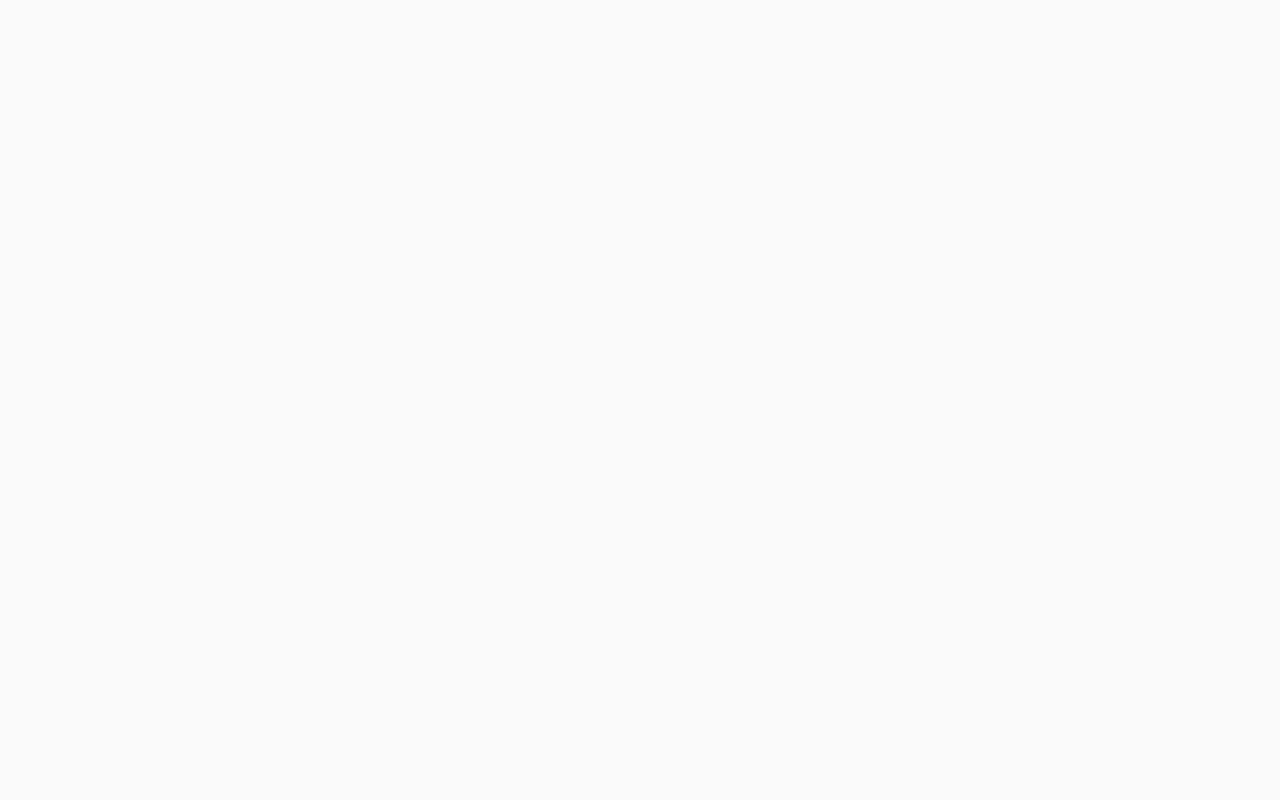
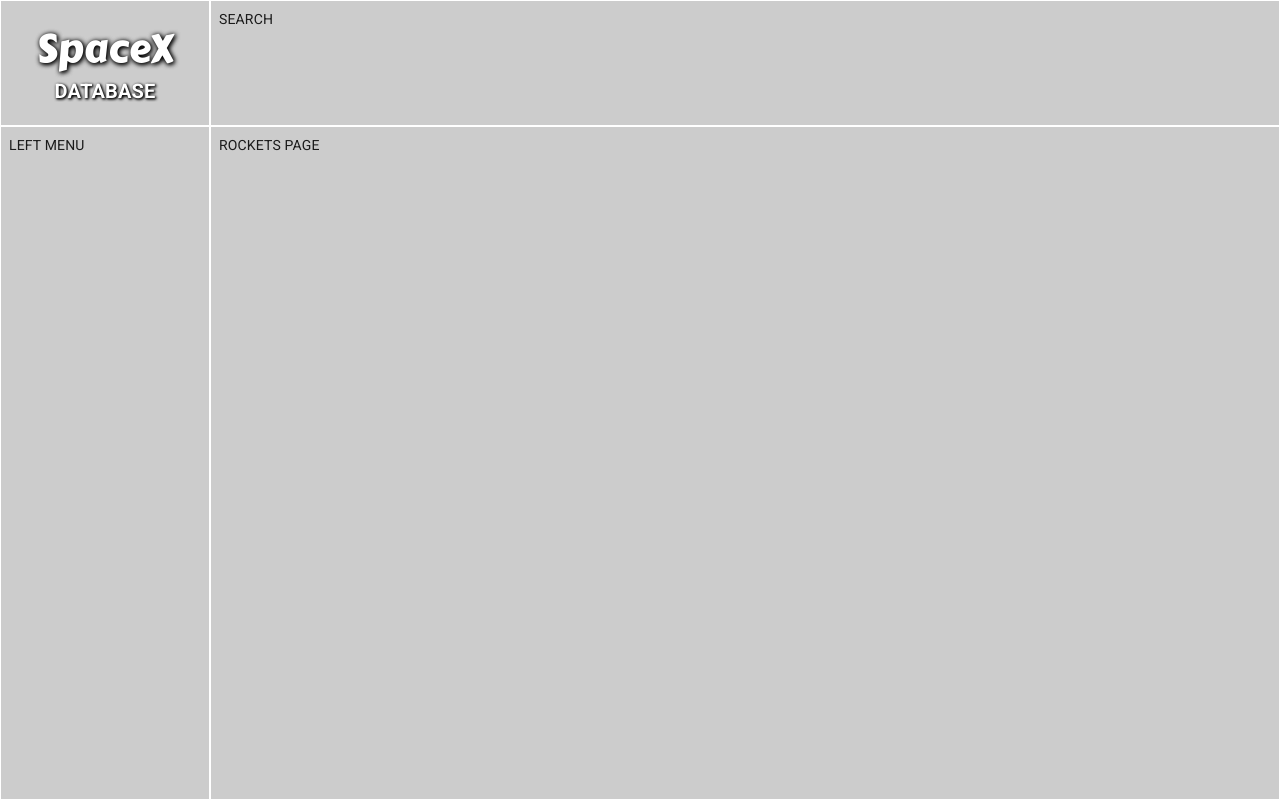
Before and after one commit to masaok/spacex-api-demo, a React (Create React App) app: page /rockets in a window 1280 px wide. Before the commit this address had no page. Built offline with nearby package versions, Linux system fonts and the light colour scheme.

Commit message:
Added basic swapping out content components

```diff
--- a/public/index.html
+++ b/public/index.html
@@ -23,12 +23,15 @@
       Learn how to configure a non-root public URL by running `npm run build`.
     -->
 
+  <link rel="preconnect" href="https://fonts.googleapis.com">
+  <link rel="preconnect" href="https://fonts.gstatic.com" crossorigin>
   <link
     href="https://fonts.googleapis.com/css2?family=Roboto:ital,wght@0,100;0,300;0,400;0,500;0,700;0,900;1,100;1,300;1,400;1,500;1,700;1,900&display=swap"
     rel="stylesheet" />
-  <link rel="preconnect" href="https://fonts.gstatic.com" />
+  <link
+    href="https://fonts.googleapis.com/css2?family=Open+Sans:ital,wght@0,300;0,400;0,500;0,600;0,700;0,800;1,300;1,400;1,500;1,600;1,700;1,800&display=swap"
+    rel="stylesheet">
   <link href="https://fonts.googleapis.com/css2?family=Carter+One&amp;display=swap" rel="stylesheet">
-  </link>
 
   <link rel="apple-touch-icon" sizes="180x180" href="/apple-touch-icon.png">
   <link rel="icon" type="image/png" sizes="32x32" href="/favicon-32x32.png">
--- a/src/App.jsx
+++ b/src/App.jsx
@@ -8,7 +8,8 @@ import CssBaseline from '@material-ui/core/CssBaseline'
 import { ApolloProvider } from '@apollo/client'
 import { client } from './graphql/client'
 
-import Dashboard from './pages/Dashboard/Dashboard'
+import Dashboard from './pages/dashboard/Dashboard'
+import Rockets from './pages/rockets/Rockets'
 
 const theme = createTheme({})
 
@@ -30,7 +31,8 @@ const App = () => {
           <div className={classes.root}>
             <Router>
               <Routes>
-                <Route path="//*" element={<Dashboard />} />
+                {/* <Route path="/rockets" element={<Rockets />} /> */}
+                <Route path="*" element={<Dashboard />} />
               </Routes>
             </Router>
           </div>
--- a/src/pages/Dashboard/Dashboard.jsx
+++ b/src/pages/dashboard/Dashboard.jsx
@@ -1,3 +1,7 @@
+import { useEffect, useState } from 'react'
+
+import { useLocation } from 'react-router-dom'
+
 import clsx from 'clsx'
 
 import makeStyles from '@material-ui/core/styles/makeStyles'
@@ -7,6 +11,8 @@ import Logo from './Logo'
 import CEO from './CEO'
 import Events from './Events'
 
+import Rockets from '../rockets/Rockets'
+
 const useStyles = makeStyles(
   theme => ({
     root: {
@@ -15,12 +21,12 @@ const useStyles = makeStyles(
       // gridTemplate: `
       //   "logo search" 9em
       //   "left-menu breadcrumb" 3em
-      //   "left-menu filelist" auto
+      //   "left-menu content" auto
       //   / 15em auto
       // `,
       gridTemplate: `
         "logo search" 9em
-        "left-menu filelist" auto
+        "left-menu content" auto
         / 15em auto
       `,
     },
@@ -72,15 +78,39 @@ const useStyles = makeStyles(
       // borderBottomColor: theme.palette.grey[300],
     },
 
-    fileListItem: {
-      gridArea: 'filelist',
+    contentItem: {
+      gridArea: 'content',
     },
   }),
   { name: 'Dashboard' }
 )
 
+const COMPONENTS = {
+  Events,
+  Rockets,
+}
+
 const Dashboard = props => {
   const classes = useStyles(props)
+
+  const location = useLocation()
+
+  const [contentComponent, setContentComponent] = useState('Rockets')
+
+  // const Content = 'Rockets'
+
+  useEffect(() => {
+    switch (location.pathname) {
+      case '/rockets':
+        setContentComponent('Rockets')
+        break
+      default:
+        setContentComponent('Events')
+    }
+  })
+
+  const Content = COMPONENTS[contentComponent]
+  if (!Content) throw new Error(`Content Component missing: ${contentComponent}`)
 
   return (
     <main className={classes.root}>
@@ -90,9 +120,10 @@ const Dashboard = props => {
       <div className={clsx(classes.gridItem, classes.searchItem)}>SEARCH</div>
       <div className={clsx(classes.gridItem, classes.leftMenuItem)}>LEFT MENU</div>
       {/* <div className={clsx(classes.gridItem, classes.breadcrumbItem)}>BREADCRUMB PATH</div> */}
-      <div className={clsx(classes.gridItem, classes.fileListItem)}>
-        <CEO />
-        <Events />
+      <div className={clsx(classes.gridItem, classes.contentItem)}>
+        <Content />
+        {/* {/* <CEO /> */}
+        {/* <Events /> */}
       </div>
     </main>
   )
--- /dev/null
+++ b/src/pages/rockets/Rockets.jsx
@@ -0,0 +1,16 @@
+import makeStyles from '@material-ui/core/styles/makeStyles'
+
+const useStyles = makeStyles(
+  theme => ({
+    root: {},
+  }),
+  { name: 'Rockets' }
+)
+
+const Rockets = props => {
+  const classes = useStyles(props)
+
+  return <main className={classes.root}>ROCKETS PAGE</main>
+}
+
+export default Rockets
```
Also changed, not shown: src/pages/sidebars/LeftSidebar.jsx (added, +16 -0 lines), src/pages/sidebars/RightSidebar.jsx (added, +16 -0 lines), src/pages/dashboard/CEO.jsx (renamed from src/pages/Dashboard/CEO.jsx), src/pages/dashboard/Events.jsx (renamed from src/pages/Dashboard/Events.jsx), src/pages/dashboard/Logo.jsx (renamed from src/pages/Dashboard/Logo.jsx).
